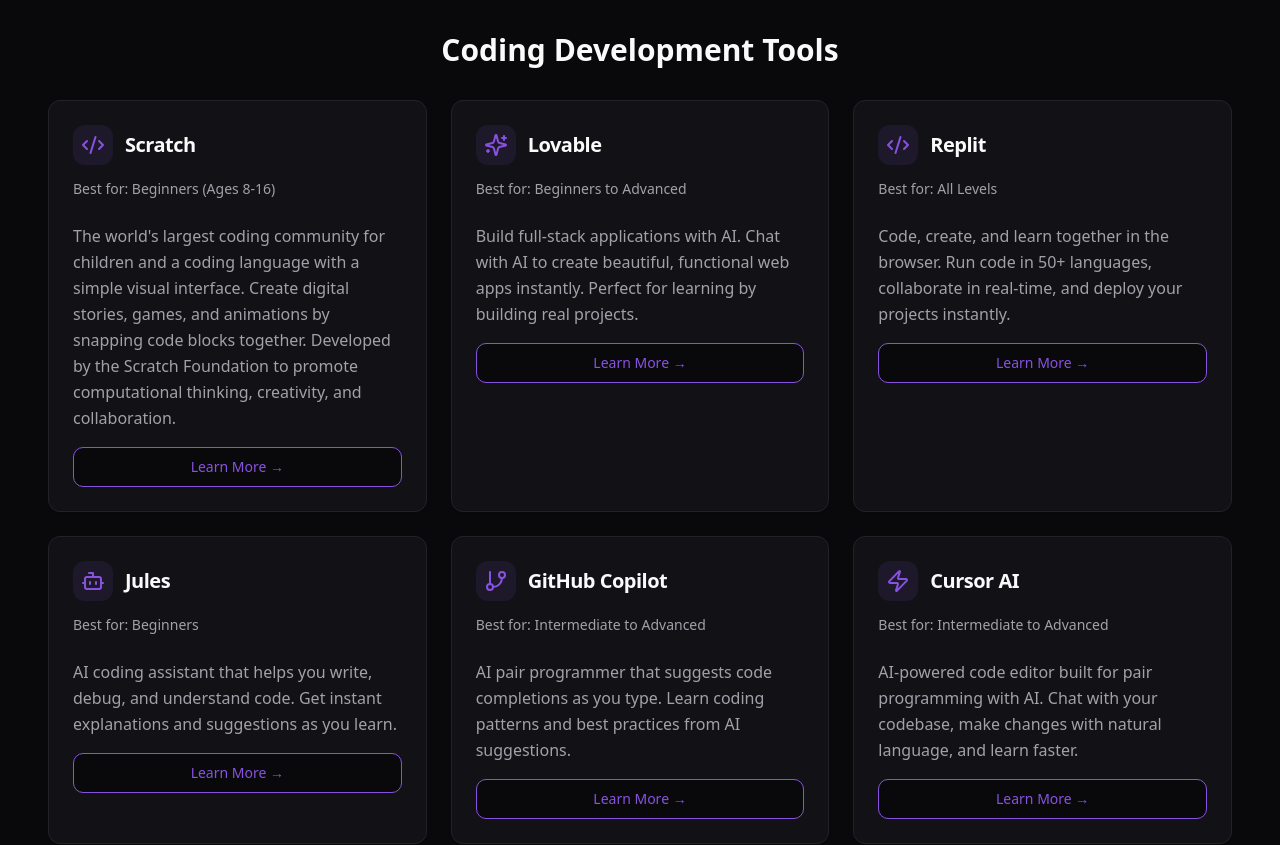
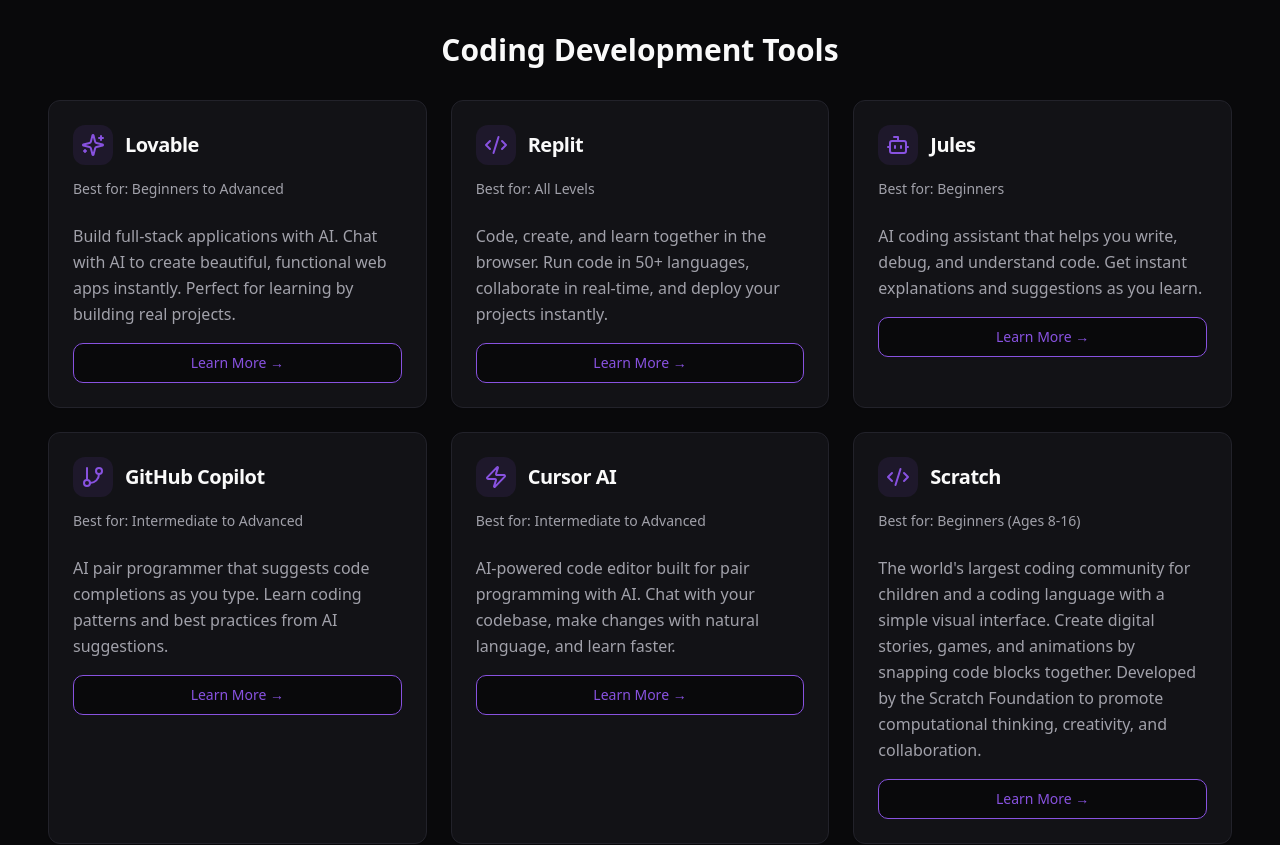
Before and after one commit to irexio/kids-vibe-forge, a React (Vite) app: page /tools in a window 1280 px wide. Shown: the part 460-1305 px from the top of the page. Built offline with nearby package versions, Linux system fonts and the light colour scheme; the HTML template or start-up script is replaced by a standard one.

Commit message:
Reorder tools

```diff
--- a/src/pages/Tools.tsx
+++ b/src/pages/Tools.tsx
@@ -6,13 +6,6 @@ import Navigation from "@/components/Navigation";
 import Footer from "@/components/Footer";
 
 const tools = [
-  {
-    name: "Scratch",
-    icon: Code2,
-    description: "The world's largest coding community for children and a coding language with a simple visual interface. Create digital stories, games, and animations by snapping code blocks together. Developed by the Scratch Foundation to promote computational thinking, creativity, and collaboration.",
-    link: "https://scratch.mit.edu/",
-    bestFor: "Beginners (Ages 8-16)",
-  },
   {
     name: "Lovable",
     icon: Sparkles,
@@ -47,6 +40,13 @@ const tools = [
     description: "AI-powered code editor built for pair programming with AI. Chat with your codebase, make changes with natural language, and learn faster.",
     link: "https://cursor.sh",
     bestFor: "Intermediate to Advanced",
+  },
+  {
+    name: "Scratch",
+    icon: Code2,
+    description: "The world's largest coding community for children and a coding language with a simple visual interface. Create digital stories, games, and animations by snapping code blocks together. Developed by the Scratch Foundation to promote computational thinking, creativity, and collaboration.",
+    link: "https://scratch.mit.edu/",
+    bestFor: "Beginners (Ages 8-16)",
   },
 ];
 
```
